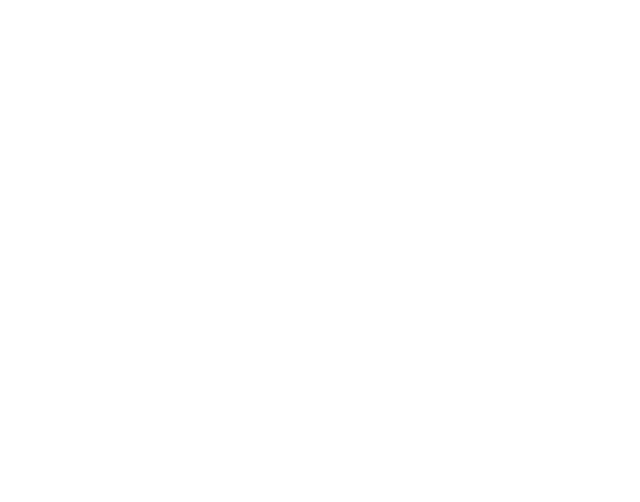
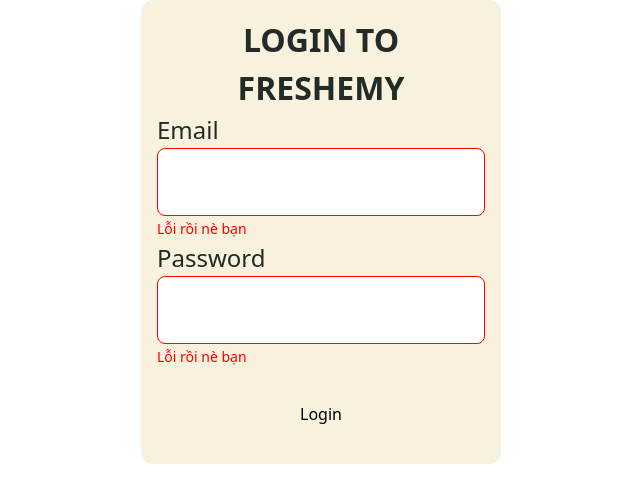
Before and after one commit to tdat7749/Freshemy, a React (Create React App) app in the folder frontend/: page /login in a window 1280 px wide. Before the commit this address had no page. Shown: the top 502 px of the page, without its empty margins (319-959 px from the left). Built offline with nearby package versions, Linux system fonts and the light colour scheme.

Commit message:
feature-login_UI

```diff
--- a/frontend/package.json
+++ b/frontend/package.json
@@ -3,6 +3,7 @@
   "version": "0.1.0",
   "private": true,
   "dependencies": {
+    "@reduxjs/toolkit": "^1.9.5",
     "@testing-library/jest-dom": "^5.16.5",
     "@testing-library/react": "^13.4.0",
     "@testing-library/user-event": "^13.5.0",
@@ -43,7 +44,7 @@
     ]
   },
   "devDependencies": {
-    "@reduxjs/toolkit": "^1.9.5",
+    "@types/react-router-dom": "^5.3.3",
     "@typescript-eslint/eslint-plugin": "^5.61.0",
     "@typescript-eslint/parser": "^5.61.0",
     "axios": "^1.4.0",
--- a/frontend/src/App.tsx
+++ b/frontend/src/App.tsx
@@ -1,5 +1,6 @@
 import { BrowserRouter,Routes,Route } from "react-router-dom";
 import Home from './pages/Home'
+import Login from './pages/Login'
 
 function App() {
   return (
@@ -9,6 +10,10 @@ function App() {
           <Route path="/" element={<Home/>}>
 
           </Route>
+
+          <Route path="/login" element={<Login/>}>
+
+          </Route>
         </Routes>
       </BrowserRouter>
     </>
--- /dev/null
+++ b/frontend/src/components/Button.tsx
@@ -0,0 +1,18 @@
+import React,{FC} from 'react'
+
+
+type ButtonProps = {
+    full:boolean | null,
+    bgColor:string,
+    color:string
+    title:string,
+    size: "sm" | "lg",
+}
+
+const Button:FC<ButtonProps> = ({full,bgColor,title,size,color}:ButtonProps) =>{
+    return (
+        <button className={`${size === "sm" ? "h-[30px] py-[12px] font-normal" : "h-[68px] py-[8px] font-medium"} ${full === true ? "w-full" : ""} hover:opacity-80 bg-${bgColor} text-${color}`}>{title}</button>
+    )
+}
+
+export default Button
--- /dev/null
+++ b/frontend/src/pages/Login.tsx
@@ -0,0 +1,31 @@
+import React,{FC} from 'react'
+import Button from '../components/Button'
+
+const Login:FC = () =>{
+    return (
+        <>
+            <div className='w-[360px] rounded-[12px] flex items-center justify-center bg-background mx-auto h-auto'>
+                <div className='w-full p-[16px]'>
+                    <h1 className='text-[32px] font-bold text-center text-text'>LOGIN TO FRESHEMY</h1>
+                    <div className=''>
+                        <div className=''>
+                            <label htmlFor='email' className='text-[24px] text-text'>Email</label>
+                            <input type="email" name='email' className='w-full h-[68px] rounded-[8px] px-[8px] border-[1px] border-error outline-none'/>
+                            <span className='text-[14px] text-error font-medium'>Lỗi rồi nè bạn</span>
+                        </div>
+                        <div className=''>
+                            <label htmlFor='password' className='text-[24px] text-text'>Password</label>
+                            <input type="password" name='password' className='w-full h-[68px] rounded-[8px] px-[8px] border-[1px] border-error outline-none'/>
+                            <span className='text-[14px] text-error font-medium'>Lỗi rồi nè bạn</span>
+                        </div>
+                        <div className='pt-[12px]'>
+                            <Button size='lg' color='white' bgColor='switch' title='Login' full={true}></Button>
+                        </div>
+                    </div>
+                </div>
+            </div>
+        </>
+    )
+}
+
+export default Login
--- a/frontend/tailwind.config.js
+++ b/frontend/tailwind.config.js
@@ -7,7 +7,8 @@ module.exports = {
         'primary':'#F7F1DD',
         'switch':'#033700',
         'error':'#FF0000',
-
+        'background':'#F7F1DD',
+        'text':'#212B27'
       },
     },
   },
```
Also changed, not shown: 1 other file (tests, documents, lock files or other folders).
